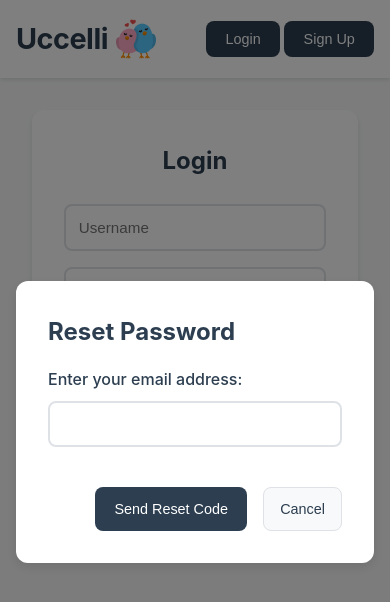
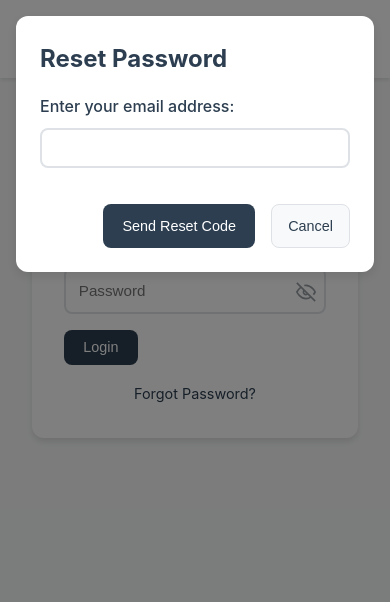
Before and after one commit to nickyg-42/uccelli-ui, a website: page index.html in a window 390 px wide. Both pictures are taken after a click on the link "Forgot Password?". Drawn offline with Linux system fonts and the light colour scheme.

Commit message:
mobile friendly modals

```diff
--- a/css/styles.css
+++ b/css/styles.css
@@ -437,9 +437,10 @@ main {
     height: 100%;
     background-color: rgba(0, 0, 0, 0.5);
     display: none;
-    justify-content: center;
+    justify-content: flex-start; /* Change from center to flex-start */
     align-items: center;
     z-index: 1000;
+    overflow-y: auto; /* Add scroll to modal */
 }
 
 .modal:not(.hidden) {
@@ -453,6 +454,36 @@ main {
     max-width: 500px;
     width: 90%;
     box-shadow: 0 4px 12px var(--shadow);
+    margin: auto; /* Center horizontally */
+    margin-top: 2rem; /* Add some space at the top */
+    margin-bottom: 2rem; /* Add some space at the bottom */
+    position: relative; /* Ensure modal stays above overlay */
+}
+
+/* Add mobile-specific styles */
+@media (max-width: 768px) {
+    .modal {
+        align-items: flex-start; /* Align to top on mobile */
+    }
+
+    .modal-content {
+        margin-top: 1rem; /* Less space at top on mobile */
+        margin-bottom: 1rem; /* Less space at bottom on mobile */
+        padding: 1.5rem; /* Slightly less padding on mobile */
+        width: 95%; /* Wider on mobile */
+    }
+
+    /* Make form elements more compact on mobile */
+    .form-group {
+        margin-bottom: 0.75rem;
+    }
+
+    .modal-content input,
+    .modal-content textarea,
+    .modal-content select {
+        padding: 0.6rem;
+        margin-bottom: 0.75rem;
+    }
 }
 
 .modal-buttons {
```
